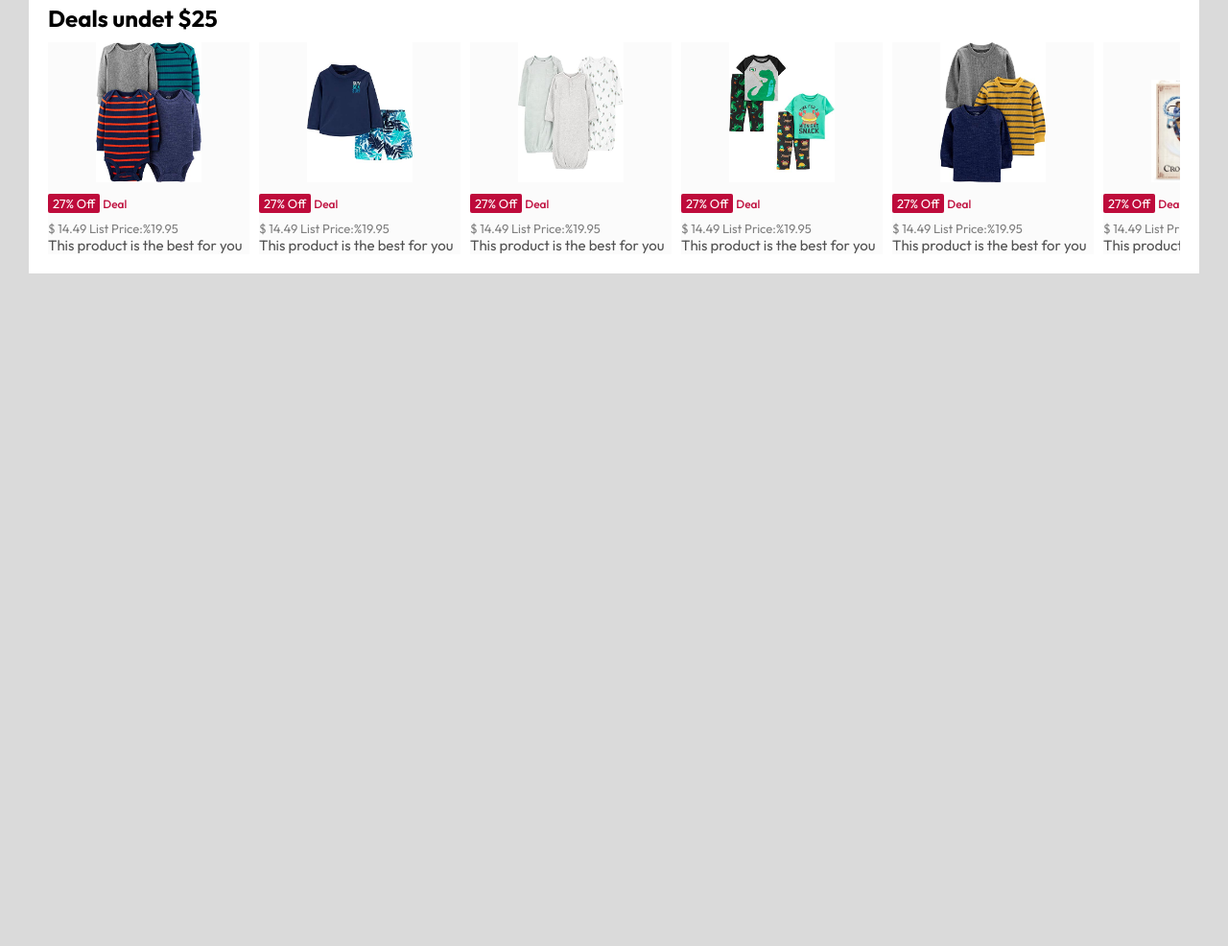
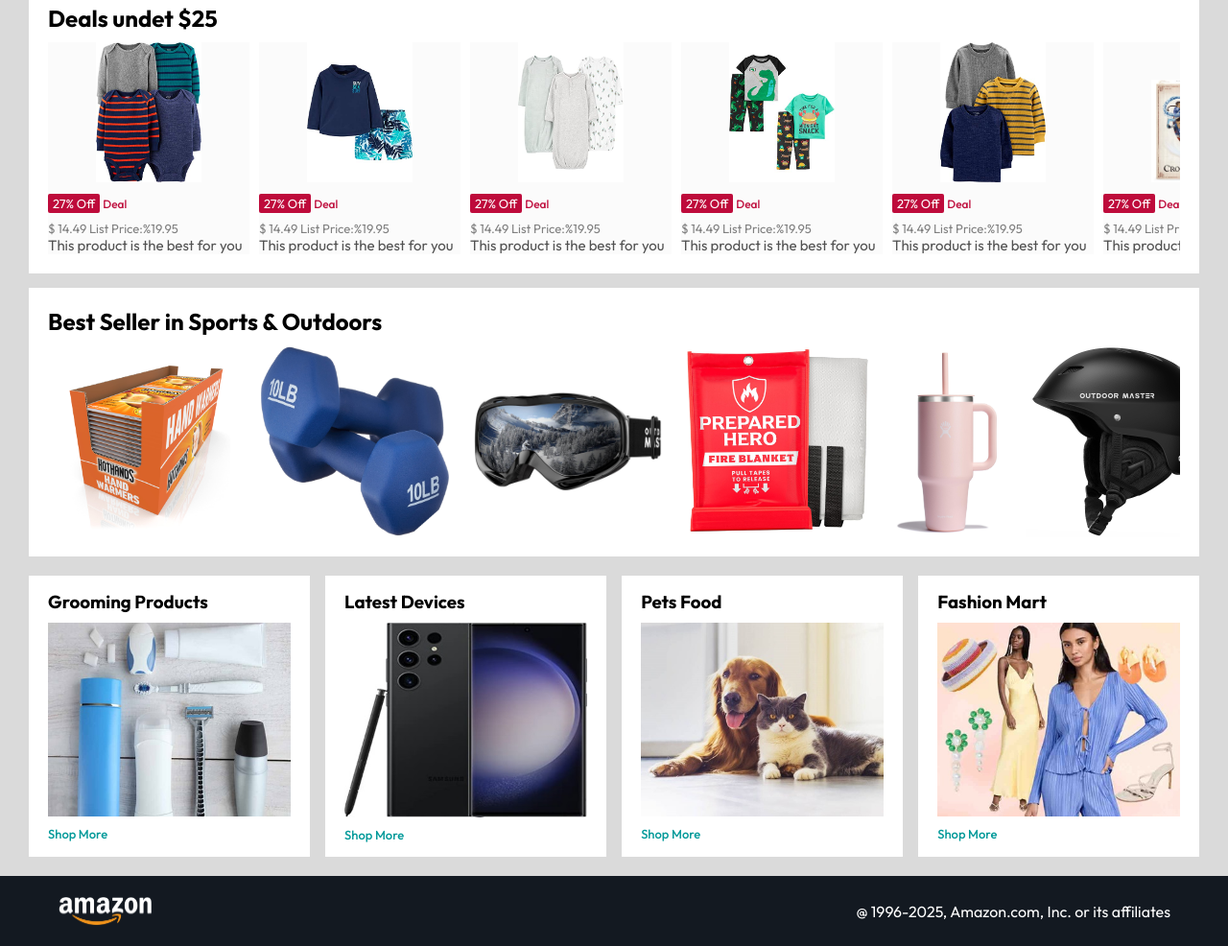
Before and after one commit to amiksha125/amazon-clone, a plain HTML site: page index.html in a window 1280 px wide. Shown: the part 1613-2599 px from the top of the page at 96% size. Before the commit the page ends 1913 px from the top, so only its background shows below. Drawn offline with Linux system fonts and the light colour scheme; a web font is replaced by a local one.

Commit message:
by creating a footer, completed cloning home page of amazon

```diff
--- a/index.html
+++ b/index.html
@@ -299,6 +299,51 @@
         </div>
     </div>
 
+     <div class="product-slider">
+        <h2>Best Seller in Sports & Outdoors</h2>
+        <div class="products">
+            <img src="./assets/product1-1.jpg" alt="">
+            <img src="./assets/product1-2.jpg" alt="">
+            <img src="./assets/product1-3.jpg" alt="">
+            <img src="./assets/product1-4.jpg" alt="">
+            <img src="./assets/product1-5.jpg" alt="">
+            <img src="./assets/product1-6.jpg" alt="">
+            <img src="./assets/product1-7.jpg" alt="">
+            <img src="./assets/product1-8.jpg" alt="">
+            <img src="./assets/product1-9.jpg" alt="">
+            <img src="./assets/product1-10.jpg" alt="">
+        </div>
+    </div>
+
+     <div class="box-row">
+        <div class="box-column">
+            <h3>Grooming Products</h3>
+            <img src="./assets/box2-1.jpg" alt="">
+            <a href="/">Shop More</a>
+        </div>
+        <div class="box-column">
+            <h3>Latest Devices</h3>
+            <img src="./assets/box2-2.jpg" alt="">
+            <a href="/">Shop More</a>
+        </div>
+        <div class="box-column">
+            <h3>Pets Food</h3>
+            <img src="./assets/box2-3.jpg" alt="">
+            <a href="/">Shop More</a>
+        </div>
+        <div class="box-column">
+            <h3>Fashion Mart</h3>
+            <img src="./assets/box2-4.jpg" alt="">
+            <a href="/">Shop More</a>
+        </div>
+    </div>
+
+
+    <footer>
+        <img src="./assets/amazon_logo.png" width="100" alt="">
+        <p>@ 1996-2025, Amazon.com, Inc. or its affiliates</p>
+    </footer>
+
 
     <script src="script.js"></script>
 </body>
--- a/style.css
+++ b/style.css
@@ -254,3 +254,12 @@ nav{
     font-size: 15px;
     font-weight: 400;
 }
+
+footer{
+    display: flex;
+    justify-content: space-between;
+    align-items: center;
+    color: #fff;
+    background: #131921;
+    padding: 20px 60px;
+}
```
